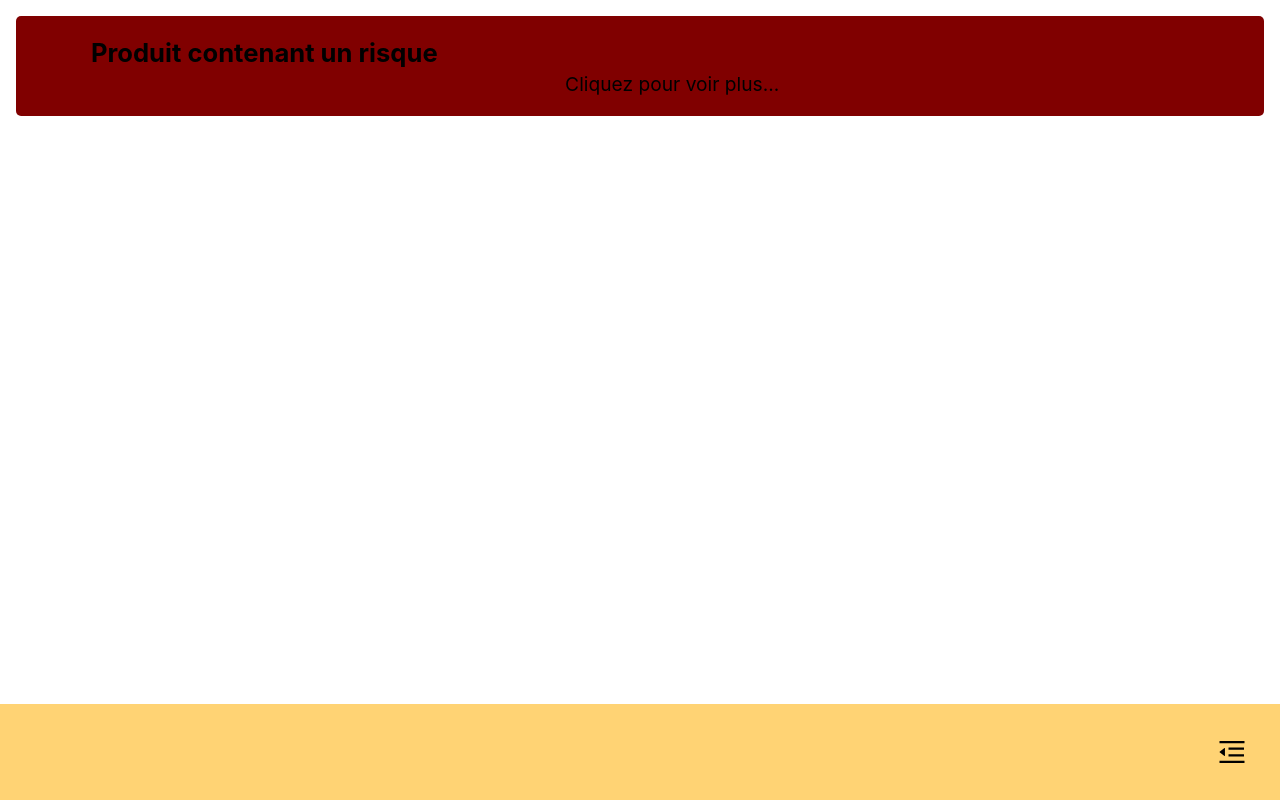
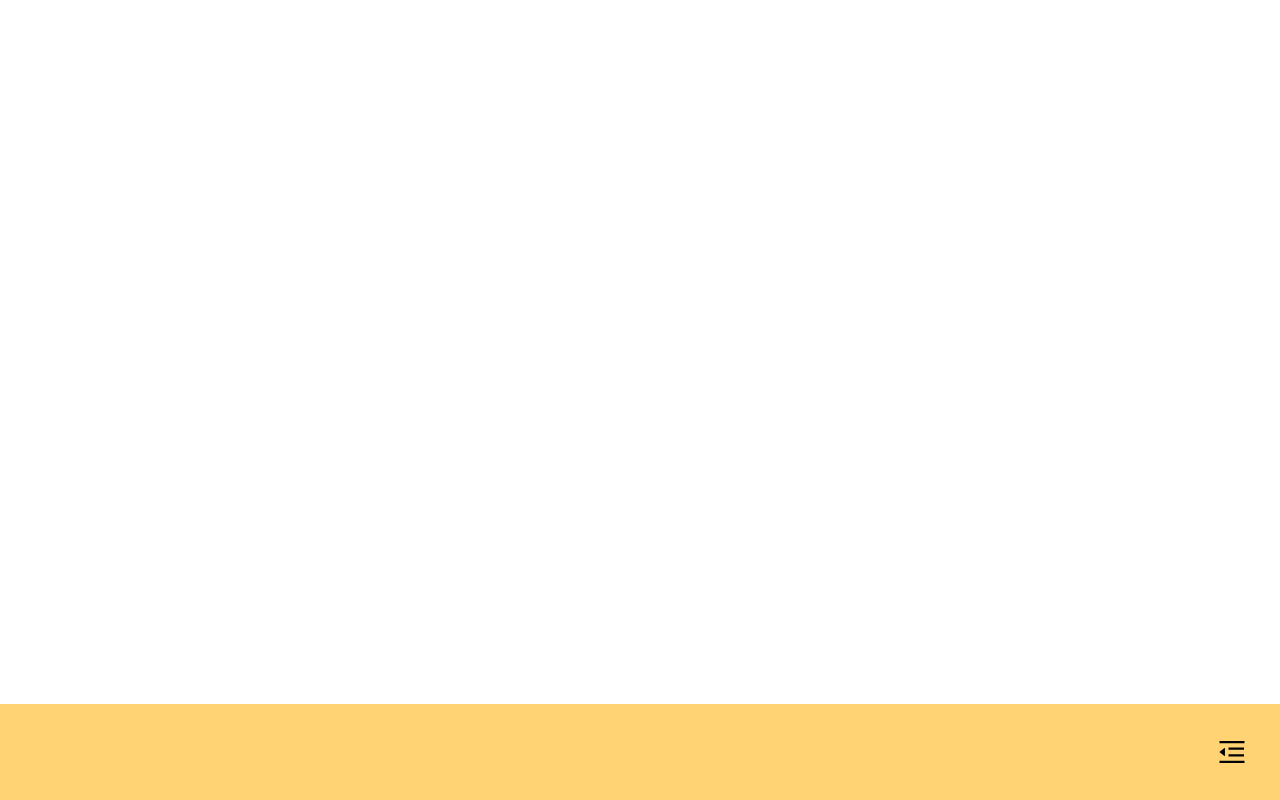
Before and after one commit to thomasgrillonweb/if37, a React (Create React App) app: page / in a window 1280 px wide. Built offline with nearby package versions, Linux system fonts and the light colour scheme.

Commit message:
fix navigate

```diff
--- a/src/components/QrContainer.js
+++ b/src/components/QrContainer.js
@@ -10,7 +10,7 @@ class QrContainer extends Component {
         super(props)
         this.handleScan = this.handleScan.bind(this)
         this.state = {
-            isGood: false,
+            isGood: null,
             redirectTo: false
         }
     }
```
Also changed, not shown: 6 other files (tests, documents, lock files or other folders).
